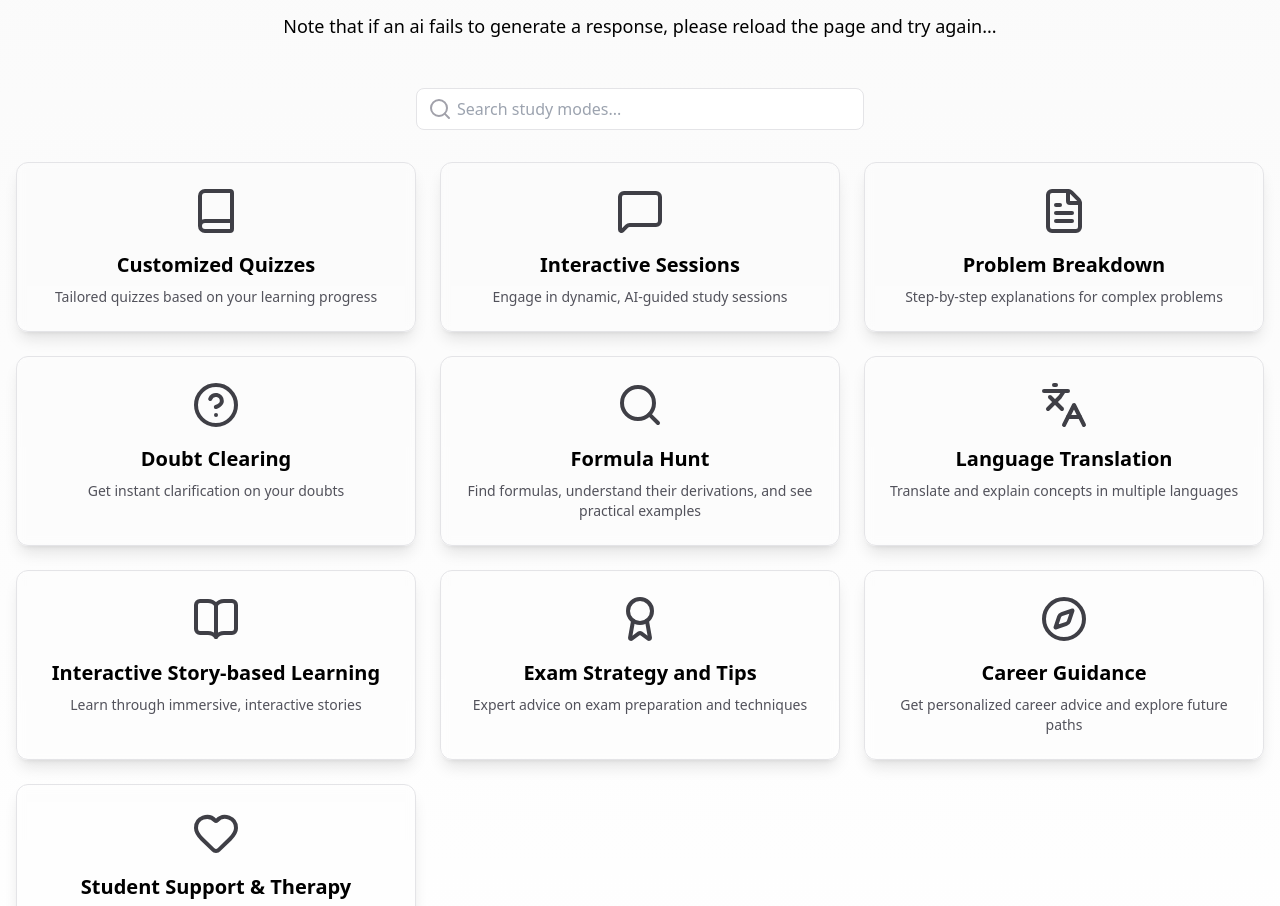
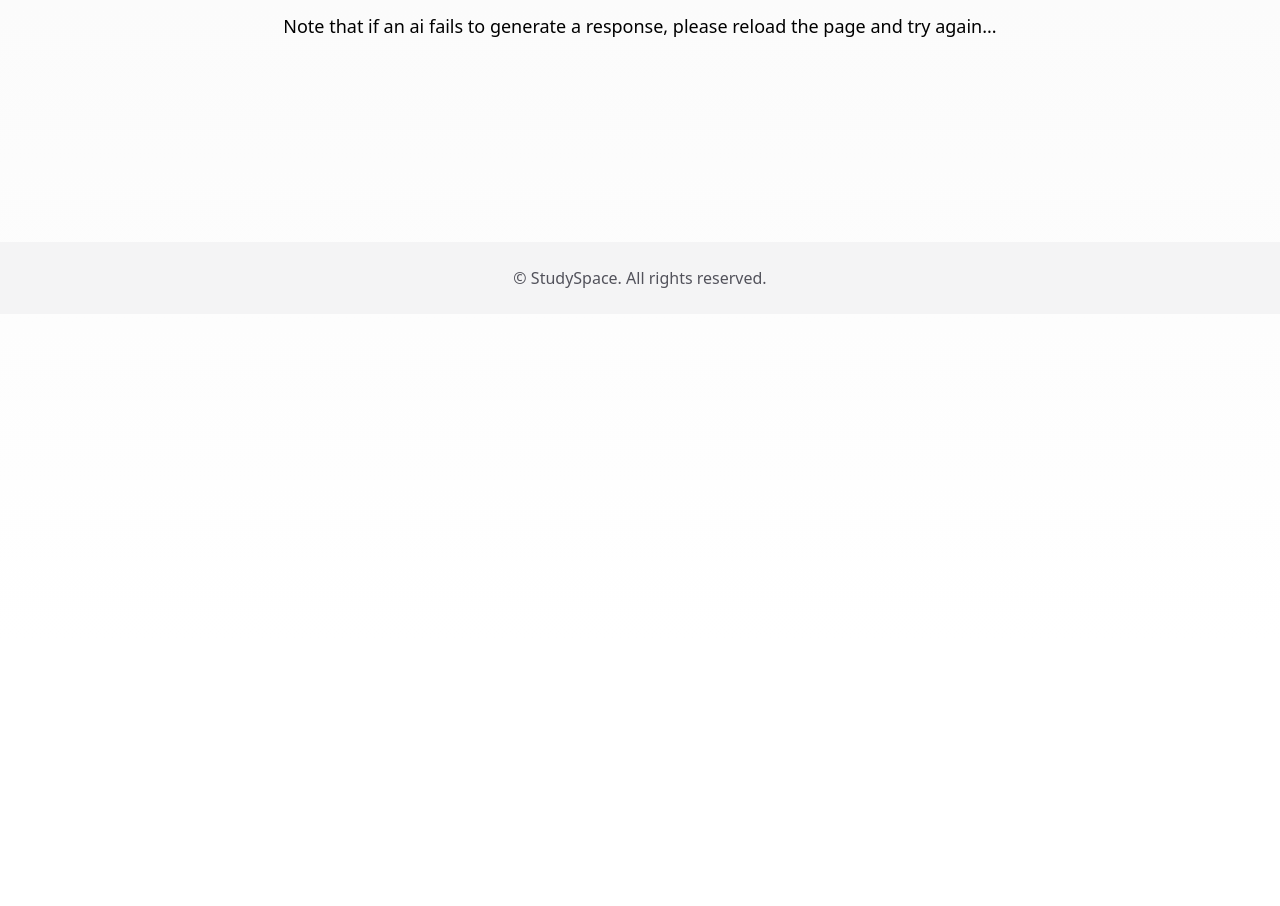
Before and after one commit to Shalom-Bharathi/StudySpace, a plain HTML site: page hub/index.html in a window 1280 px wide. Shown: the part 157-1063 px from the top of the page. After the commit the page ends 800 px from the top, so only its background shows below. Drawn offline with nearby package versions, Linux system fonts and the light colour scheme.

Commit message:
Update index.html

```diff
--- a/hub/index.html
+++ b/hub/index.html
@@ -88,140 +88,6 @@
             <p>&copy; <span id="currentYear"></span> StudySpace. All rights reserved.</p>
         </div>
     </footer>
-
-    <script>
-        // Study modes data
-const studyModes = [
-    {
-        icon: 'book',
-        title: 'Customized Quizzes',
-        description: 'Tailored quizzes based on your learning progress',
-        path: '../study-mode/quiz/index.html'
-    },
-    { icon: 'message-square', title: 'Interactive Sessions', description: 'Engage in dynamic, AI-guided study sessions', path: '../study-mode/interactive-sessions/index.html' },
-    { icon: 'file-text', title: 'Problem Breakdown', description: 'Step-by-step explanations for complex problems', path: '../study-mode/problem-solver/index.html' },
-    { icon: 'help-circle', title: 'Doubt Clearing', description: 'Get instant clarification on your doubts', path: '../study-mode/doubt-clearing/index.html' },
-    { icon: 'search', title: 'Formula Hunt', description: 'Find formulas, understand their derivations, and see practical examples', path: '../study-mode/formula-hunt/index.html' },
-    { icon: 'languages', title: 'Language Translation', description: 'Translate and explain concepts in multiple languages', path: '../study-mode/language-translation/index.html' },
-    { icon: 'book-open', title: 'Interactive Story-based Learning', description: 'Learn through immersive, interactive stories', path: '../study-mode/story-based-learning/index.html' },
-    { icon: 'award', title: 'Exam Strategy and Tips', description: 'Expert advice on exam preparation and techniques', path: '../study-mode/exam-guidance/index.html' },
-    {
-        icon: 'compass',
-        title: 'Career Guidance',
-        description: 'Get personalized career advice and explore future paths',
-        path: '../study-mode/career-guidance/index.html'
-    },
-    {
-        icon: 'heart',
-        title: 'Student Support & Therapy',
-        description: 'Confidential support for academic and personal well-being',
-        path: '../study-mode/student-support/index.html'
-    },
-];
-
-document.addEventListener('DOMContentLoaded', () => {
-    // Initialize icons
-    lucide.createIcons();
-
-    // Initialize header animation
-    const header = document.getElementById('header');
-    if (header) {
-        header.style.opacity = '1';
-        header.style.transition = 'opacity 0.5s ease-in-out';
-    }
-
-    // Initialize title animation
-    const pageTitle = document.getElementById('pageTitle');
-    if (pageTitle) {
-        pageTitle.style.opacity = '1';
-        pageTitle.style.transition = 'opacity 0.5s ease-in-out';
-    }
-
-    // Initialize search container animation
-    const searchContainer = document.getElementById('searchContainer');
-    if (searchContainer) {
-        searchContainer.style.opacity = '1';
-        searchContainer.style.transition = 'opacity 0.5s ease-in-out';
-    }
-
-    // Add search functionality
-    const searchInput = document.getElementById('searchInput');
-    if (searchInput) {
-        searchInput.addEventListener('input', (e) => {
-            filterStudyModes(e.target.value.trim());
-        });
-    }
-
-    // Initial render of study modes
-    filterStudyModes();
-
-    // Update current year
-    const yearElement = document.getElementById('currentYear');
-    if (yearElement) {
-        yearElement.textContent = new Date().getFullYear();
-    }
-});
-
-// Create and render study mode card
-function createStudyCard(mode) {
-    const card = document.createElement('div');
-    card.className = 'study-card cursor-pointer border border-zinc-200 hover:border-zinc-400 hover:bg-white/80 backdrop-blur-sm p-6 rounded-xl shadow-lg hover:shadow-xl transition-all duration-300 ';
-
-    // Add click event listener
-    card.addEventListener('click', () => {
-        window.location.href = mode.path;
-    });
-
-    card.innerHTML = `
-        <div class="flex flex-col items-center justify-center text-center">
-            <div class="w-12 h-12 mb-4 flex items-center justify-center">
-                <i data-lucide="${mode.icon}" class="w-full h-full text-zinc-700"></i>
-            </div>
-            <h2 class="text-xl font-semibold mb-2">${mode.title}</h2>
-            <p class="text-sm text-zinc-600">${mode.description}</p>
-        </div>
-    `;
-    return card;
-}
-
-// Filter and render study modes
-function filterStudyModes(searchTerm = '') {
-    const studyModesContainer = document.getElementById('studyModes');
-    const noResults = document.getElementById('noResults');
-
-    if (!studyModesContainer) return;
-
-    // Clear existing cards
-    studyModesContainer.innerHTML = '';
-
-    // Filter study modes based on search term
-    const filteredModes = studyModes.filter(mode =>
-        mode.title.toLowerCase().includes(searchTerm.toLowerCase()) ||
-        mode.description.toLowerCase().includes(searchTerm.toLowerCase())
-    );
-
-    if (filteredModes.length === 0) {
-        if (noResults) noResults.classList.remove('hidden');
-    } else {
-        if (noResults) noResults.classList.add('hidden');
-
-        // Create and append cards for filtered modes
-        filteredModes.forEach((mode, index) => {
-            const card = createStudyCard(mode);
-            studyModesContainer.appendChild(card);
-
-            // Animate card entrance
-            setTimeout(() => {
-                card.style.opacity = '1';
-                card.style.transform = 'translateY(0)';
-            }, index * 100);
-        });
-
-        // Initialize icons for new cards
-        lucide.createIcons();
-    }
-}
-    </script>
     <script src="./app.js"></script>
 </body>
 </html>
```
